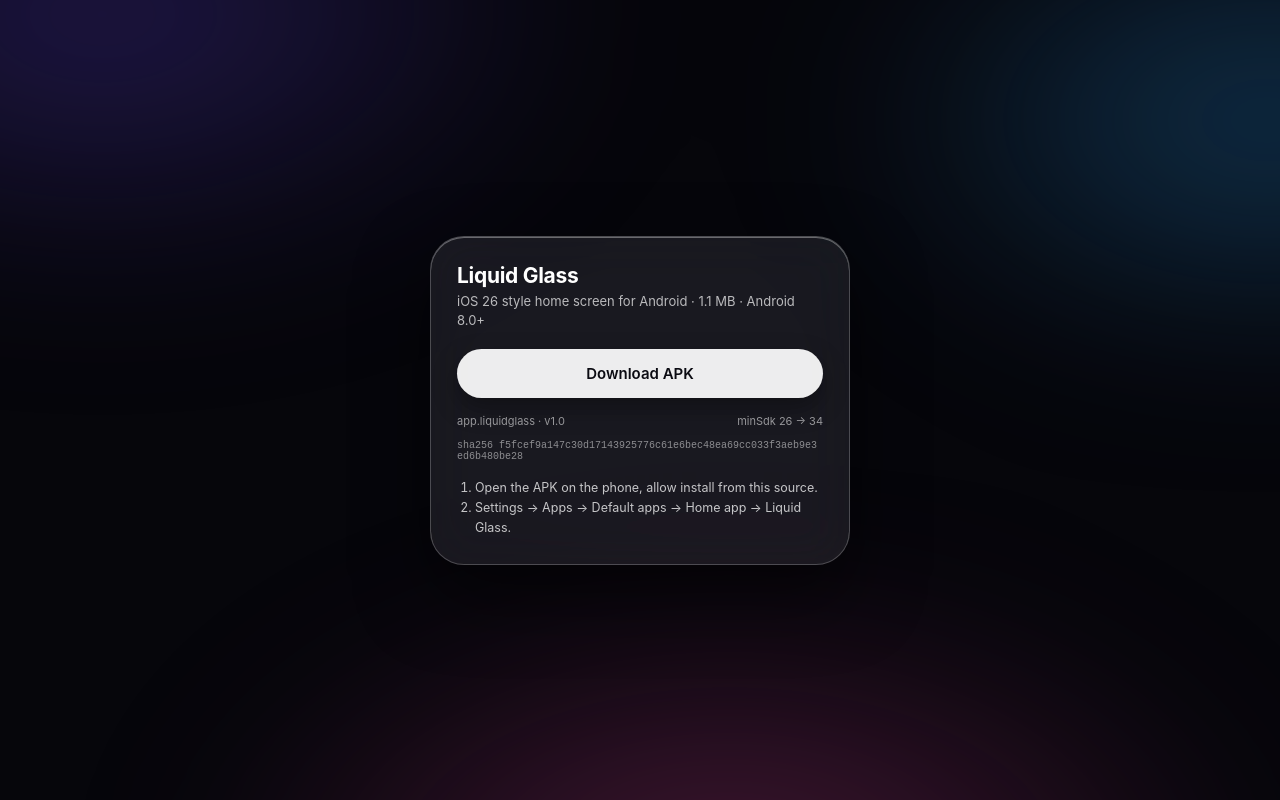
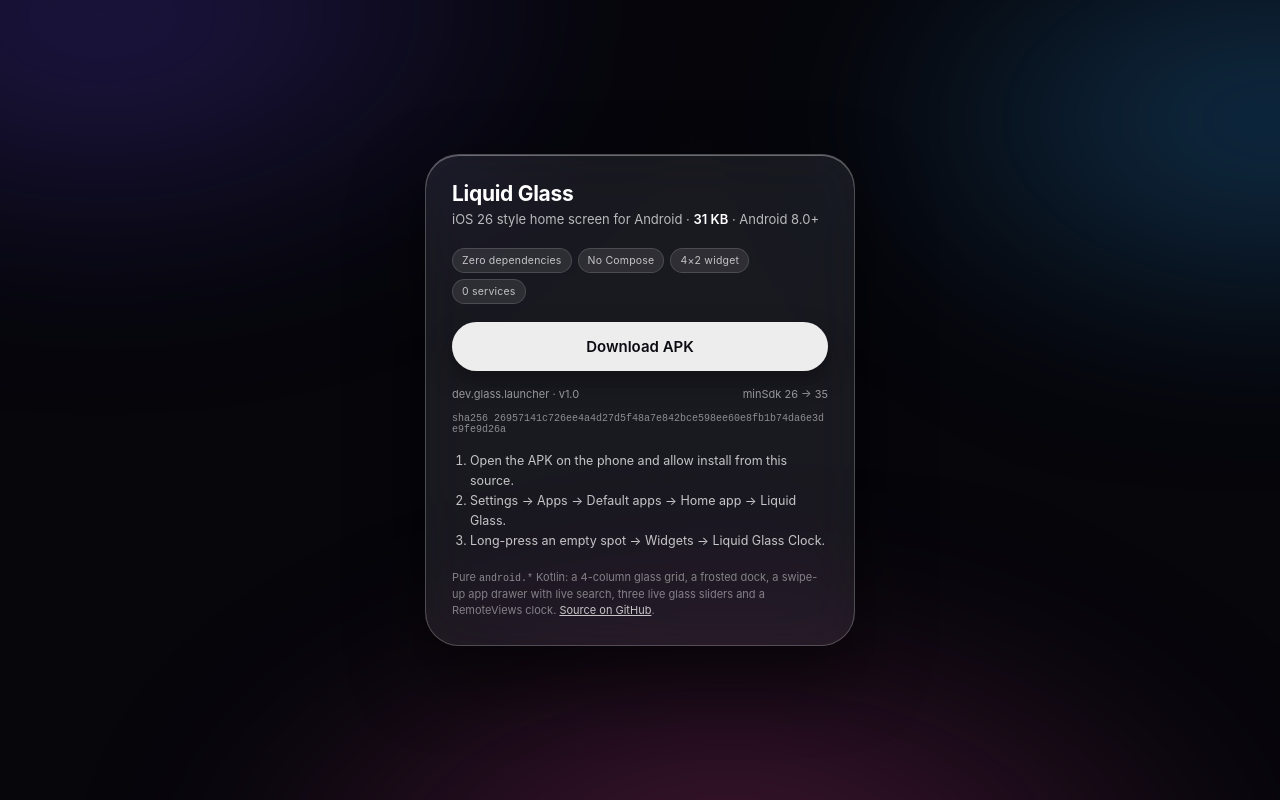
Before and after one commit to ThatAerospaceandTechGuy/liquid-glass-android, a plain HTML site: page apk/index.html in a window 1280 px wide. Drawn offline with Linux system fonts and the light colour scheme.

Commit message:
Point the download page at the 31 KB build
The page described the deleted Compose APK and linked to a file that was never committed; it now matches the zero-dependency build and downloads from the published site.

🤖 Generated with Codebuff
Co-Authored-By: Codebuff <noreply@codebuff.com>

```diff
--- a/apk/index.html
+++ b/apk/index.html
@@ -3,7 +3,7 @@
 <head>
 <meta charset="utf-8">
 <meta name="viewport" content="width=device-width, initial-scale=1">
-<title>Download Liquid Glass</title>
+<title>Liquid Glass for Android — 31 KB</title>
 <style>
   :root { color-scheme: dark; }
   * { box-sizing: border-box; }
@@ -20,7 +20,7 @@
       radial-gradient(45% 40% at 55% 95%, #8a2b63, transparent 70%);
   }
   .card {
-    width: 100%; max-width: 420px; padding: 26px; border-radius: 34px;
+    width: 100%; max-width: 430px; padding: 26px; border-radius: 34px;
     background: rgba(255,255,255,.08);
     border: 1px solid rgba(255,255,255,.22);
     box-shadow: 0 30px 70px rgba(0,0,0,.55), inset 0 1px 0 rgba(255,255,255,.35);
@@ -29,6 +29,7 @@
   }
   h1 { font-size: 21px; margin: 0 0 4px; letter-spacing: -.3px; }
   p { color: rgba(255,255,255,.7); font-size: 13px; line-height: 1.5; margin: 0 0 18px; }
+  p strong { color: #fff; font-weight: 600; }
   a.button {
     display: flex; align-items: center; justify-content: center; gap: 10px;
     text-decoration: none; color: #0b0b12; font-weight: 600; font-size: 15px;
@@ -36,23 +37,54 @@
     box-shadow: 0 10px 24px rgba(0,0,0,.35);
   }
   a.button:active { transform: scale(.985); }
-  .meta { display: flex; justify-content: space-between; margin-top: 16px; font-size: 11px; color: rgba(255,255,255,.55); }
-  code { font-size: 10px; word-break: break-all; color: rgba(255,255,255,.5); display: block; margin-top: 12px; }
+  .meta {
+    display: flex; justify-content: space-between; margin-top: 16px;
+    font-size: 11px; color: rgba(255,255,255,.55);
+  }
+  code {
+    font-size: 10px; word-break: break-all; color: rgba(255,255,255,.5);
+    display: block; margin-top: 12px;
+  }
   ol { color: rgba(255,255,255,.75); font-size: 12.5px; line-height: 1.6; padding-left: 18px; margin: 16px 0 0; }
+  .tags { display: flex; flex-wrap: wrap; gap: 6px; margin: 0 0 18px; padding: 0; list-style: none; }
+  .tags li {
+    font-size: 10.5px; letter-spacing: .02em; padding: 5px 9px; border-radius: 999px;
+    background: rgba(255,255,255,.09); border: 1px solid rgba(255,255,255,.14);
+    color: rgba(255,255,255,.72);
+  }
+  .foot { margin: 18px 0 0; font-size: 11px; color: rgba(255,255,255,.45); }
+  .foot a { color: rgba(255,255,255,.75); }
 </style>
 </head>
 <body>
   <div class="bg"></div>
   <main class="card">
     <h1>Liquid Glass</h1>
-    <p>iOS 26 style home screen for Android · 1.1 MB · Android 8.0+</p>
-    <a class="button" href="LiquidGlass-1.0.apk" download="LiquidGlass-1.0.apk">Download APK</a>
-    <div class="meta"><span>app.liquidglass · v1.0</span><span>minSdk 26 → 34</span></div>
-    <code>sha256 f5fcef9a147c30d17143925776c61e6bec48ea69cc033f3aeb9e3ed6b480be28</code>
+    <p>iOS 26 style home screen for Android · <strong>31 KB</strong> · Android 8.0+</p>
+
+    <ul class="tags">
+      <li>Zero dependencies</li>
+      <li>No Compose</li>
+      <li>4&times;2 widget</li>
+      <li>0 services</li>
+    </ul>
+
+    <a class="button" href="https://site-cfec98903e8c4284b1bd2e88156d3e42.freebuff.page/liquid-glass-launcher.apk" download="liquid-glass-launcher.apk">Download APK</a>
+
+    <div class="meta"><span>dev.glass.launcher · v1.0</span><span>minSdk 26 → 35</span></div>
+    <code>sha256 26957141c726ee4a4d27d5f48a7e842bce598ee60e8fb1b74da6e3de9fe9d26a</code>
+
     <ol>
-      <li>Open the APK on the phone, allow install from this source.</li>
+      <li>Open the APK on the phone and allow install from this source.</li>
       <li>Settings → Apps → Default apps → Home app → Liquid Glass.</li>
+      <li>Long-press an empty spot → Widgets → Liquid Glass Clock.</li>
     </ol>
+
+    <p class="foot">
+      Pure <code style="display:inline">android.*</code> Kotlin: a 4-column glass grid, a frosted dock,
+      a swipe-up app drawer with live search, three live glass sliders and a RemoteViews clock.
+      <a href="https://github.com/ThatAerospaceandTechGuy/liquid-glass-android">Source on GitHub</a>.
+    </p>
   </main>
 </body>
 </html>
```
